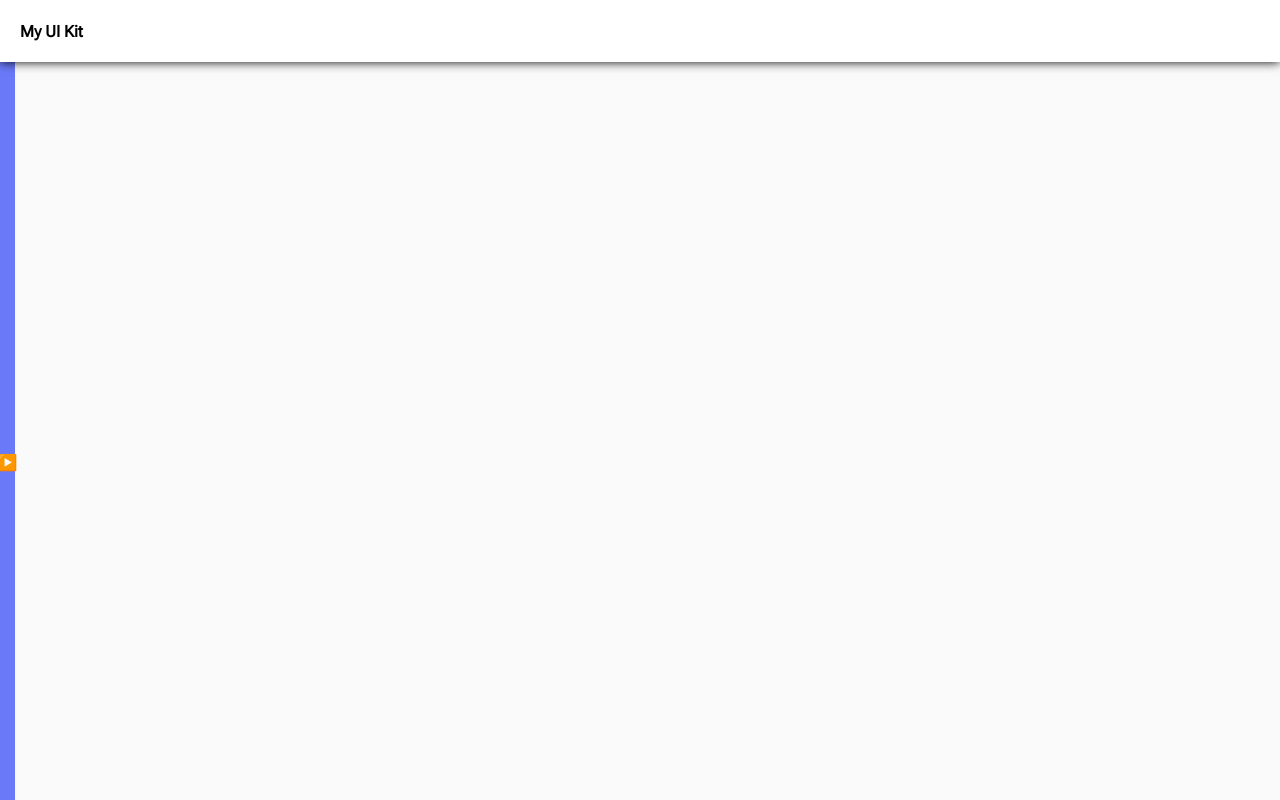
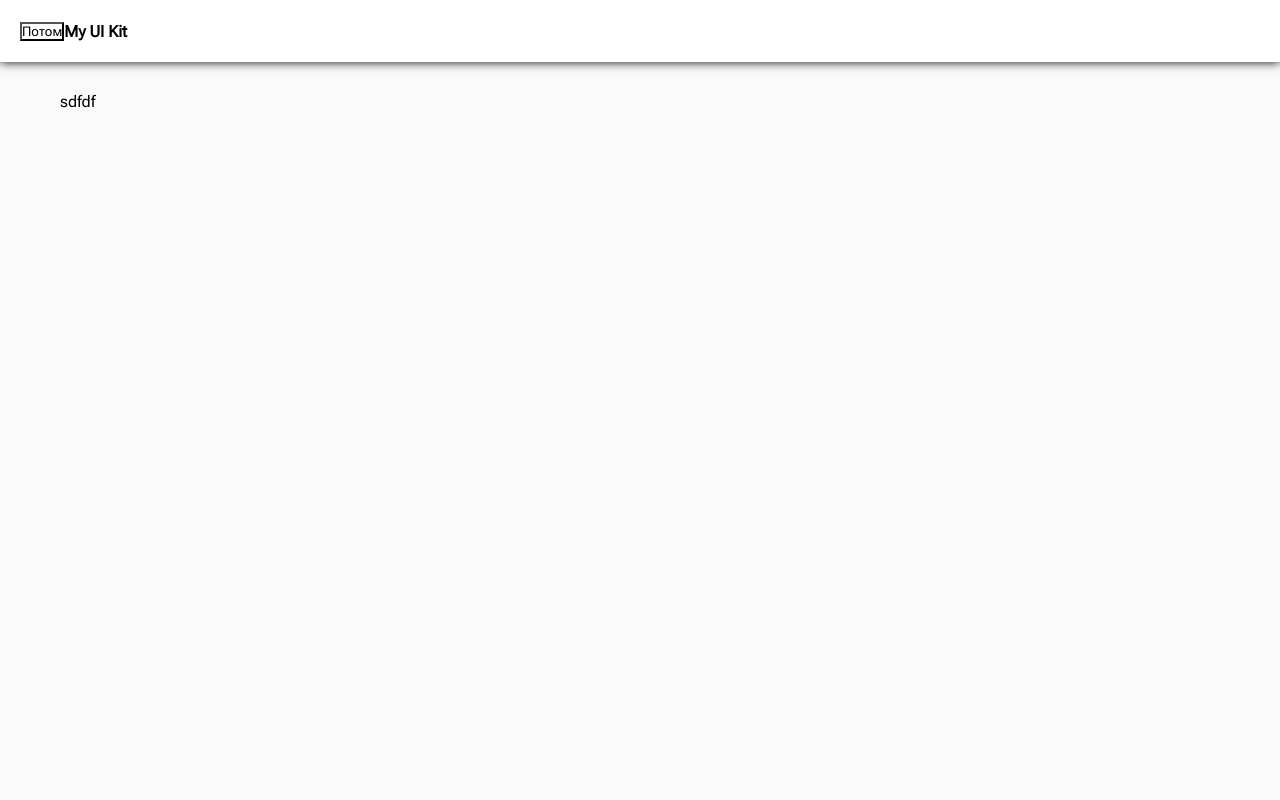
Before and after one commit to alex-sizow/AlexUI-Vue, a Vue app: page /input in a window 1280 px wide. Built offline with nearby package versions, Linux system fonts and the light colour scheme.

Commit message:
fix sidebar and header menu

```diff
--- a/src/App.vue
+++ b/src/App.vue
@@ -13,12 +13,7 @@ const toggleMenu = () => {
 
 <template>
 	<div class="container">
-		<div
-			class="sidebar-toggle"
-			@click="toggleMenu">
-			▶️
-		</div>
-		<layout-header />
+		<layout-header @toggleMenu="toggleMenu" />
 		<layout-sidebar :openSidebar="isOpenMenu" />
 		<div :class="['content', { content__full: !isOpenMenu }]">
 			<router-view />
--- /dev/null
+++ b/src/components/Input.vue
@@ -0,0 +1,8 @@
+<script setup></script>
+
+
+<template>
+	<div></div>
+</template>
+
+<style lang="scss" scoped></style>
--- a/src/components/layout/Header.vue
+++ b/src/components/layout/Header.vue
@@ -1,5 +1,12 @@
+<script setup></script>
+
 <template>
 	<header class="navigation">
+		<button
+			class="navigation__sidebar"
+			@click="$emit('toggleMenu')">
+			Потом
+		</button>
 		<router-link to="/">My UI Kit</router-link>
 	</header>
 </template>
--- a/src/components/layout/Sidebar.vue
+++ b/src/components/layout/Sidebar.vue
@@ -29,6 +29,10 @@ const links = ref([
 		name: 'Progress',
 		href: '/progress',
 	},
+	{
+		name: 'Input',
+		href: '/Input',
+	},
 ]);
 </script>
 
@@ -46,6 +50,9 @@ const links = ref([
 
 <style lang="scss" scoped>
 .sidebar {
+	display: flex;
+	flex-direction: column;
+	z-index: 100;
 	left: 0;
 	top: 62px;
 	height: 100%;
@@ -66,7 +73,7 @@ const links = ref([
 		border: 2рх soUd #fff;
 		transition: 0.2s;
 		font-weight: bold;
-		margin-bottom: 10рх;
+
 		&:hover {
 			border-color: var(--primary);
 		}
--- a/src/router/index.js
+++ b/src/router/index.js
@@ -1,9 +1,11 @@
 import Button from '@/views/Button.vue';
 import Checkbox from '@/views/Checkbox.vue';
 import Index from '@/views/Index.vue';
+import Input from '@/views/Input.vue';
+import Progress from '@/views/Progress.vue';
 import Radiobutton from '@/views/Radiobutton.vue';
-import Progress from '@/views/Progress.vue';
 import Typography from '@/views/Typography.vue';
+
 import { createRouter, createWebHistory } from 'vue-router';
 
 const router = createRouter({
@@ -39,6 +41,11 @@ const router = createRouter({
 			name: 'Progress',
 			component: Progress,
 		},
+		{
+			path: '/input',
+			name: 'Input',
+			component: Input,
+		},
 	],
 });
 
--- /dev/null
+++ b/src/views/Input.vue
@@ -0,0 +1,7 @@
+<template>
+	<div>sdfdf</div>
+</template>
+
+<script setup></script>
+
+<style lang="scss" scoped></style>
```
